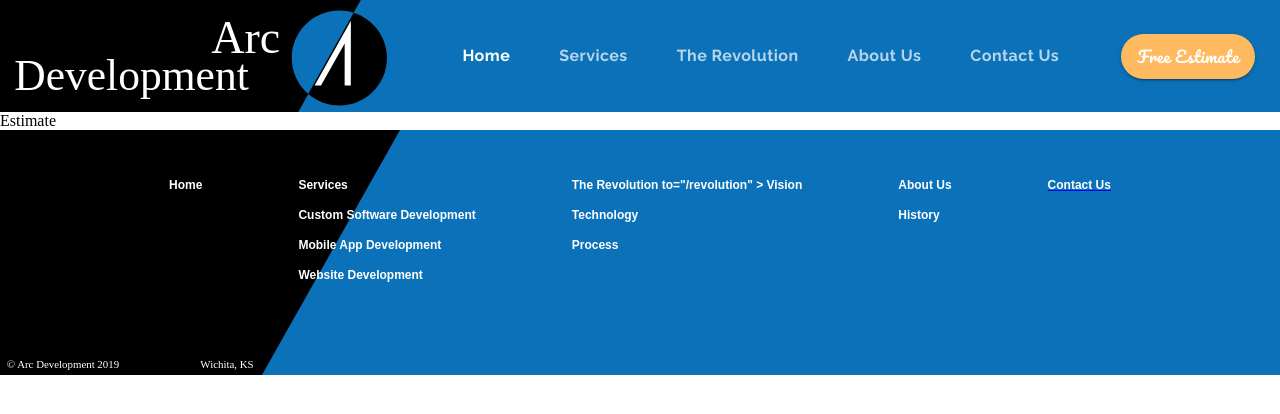
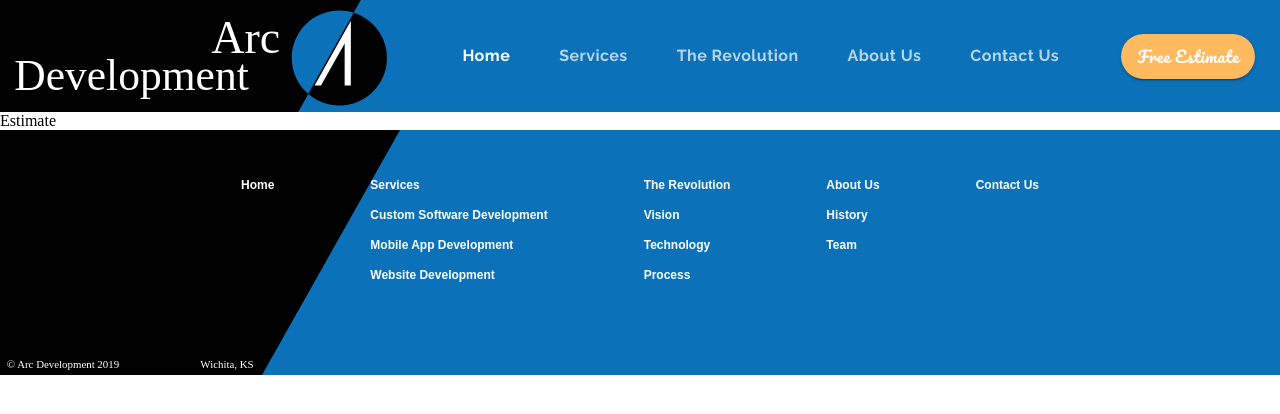
Before and after one commit to Michael-Xie/arcdevelopment, a React (Create React App) app: page /estimate in a window 1280 px wide. Shown: the top 414 px of the page. Built offline with nearby package versions, Linux system fonts and the light colour scheme.

Commit message:
Fix mistakes from previous commit

```diff
--- a/src/components/ui/Footer.js
+++ b/src/components/ui/Footer.js
@@ -86,7 +86,15 @@ export default function Footer() {
               component={Link}
               to="/revolution"
             >
-              The Revolution to="/revolution" > Vision
+              The Revolution
+            </Grid>
+            <Grid
+              item
+              className={classes.link}
+              component={Link}
+              to="/revolution"
+            >
+              Vision
             </Grid>
             <Grid
               item
@@ -114,11 +122,14 @@ export default function Footer() {
             <Grid item className={classes.link} component={Link} to="/about">
               History
             </Grid>
+            <Grid item className={classes.link} component={Link} to="/about">
+              Team
+            </Grid>
           </Grid>
         </Grid>
-        <Grid item className={classes.gridItem} component={Link} to="/contact">
+        <Grid item className={classes.gridItem}>
           <Grid container direction="column" spacing={2}>
-            <Grid item className={classes.link}>
+            <Grid item className={classes.link} component={Link} to="/contact">
               Contact Us
             </Grid>
           </Grid>
```
